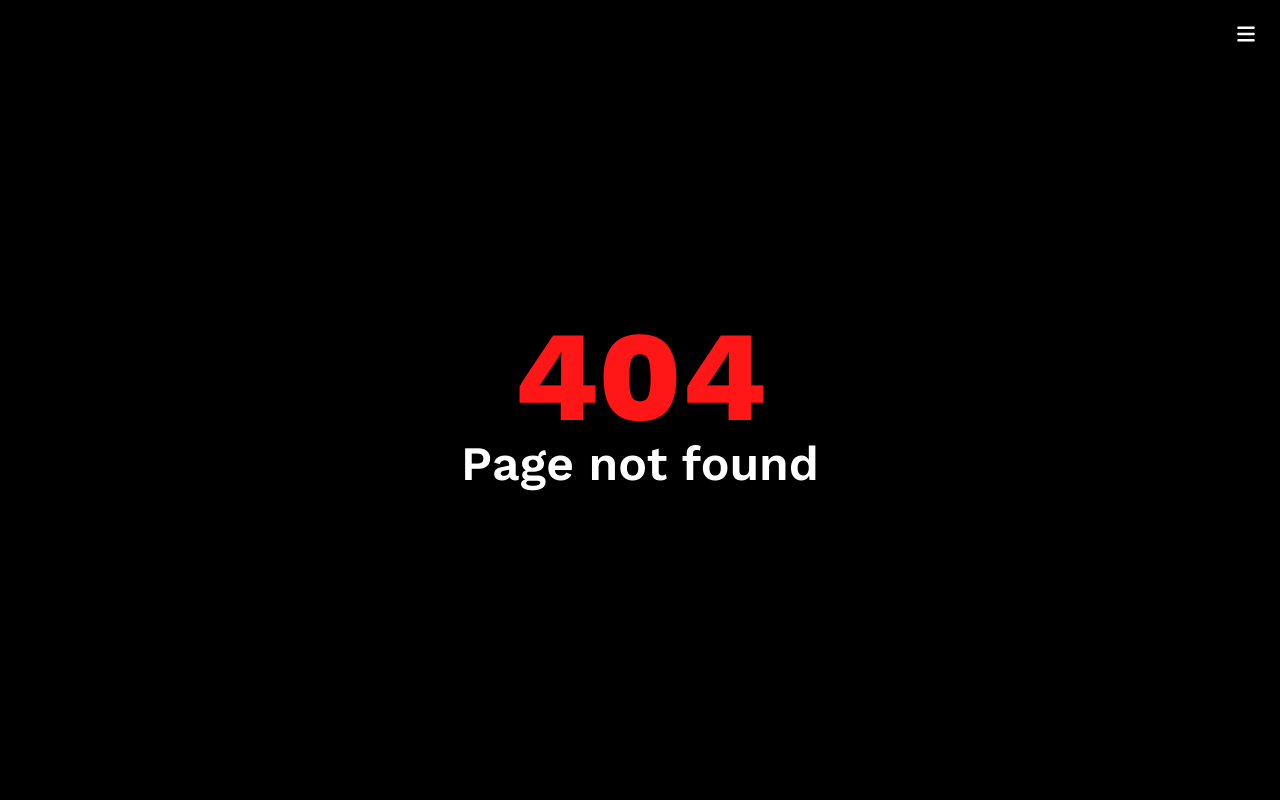
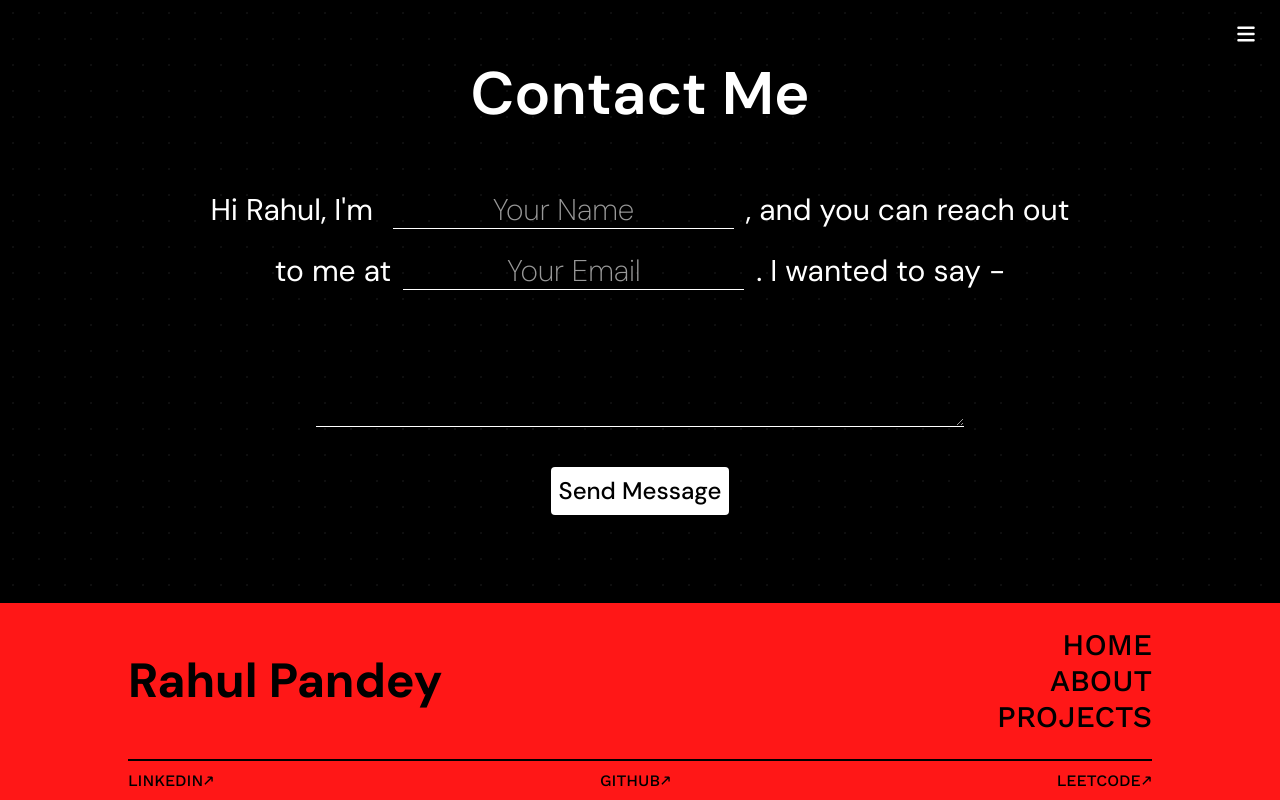
Before and after one commit to rahul-p19/RahulPandey, a Next.js app: page /contact in a window 1280 px wide. Before the commit this address had no page. Shown: the top 800 px of the page. Built offline with nearby package versions, Linux system fonts and the light colour scheme.

Commit message:
feat: add contact page

```diff
--- /dev/null
+++ b/app/contact/page.tsx
@@ -0,0 +1,35 @@
+import React from "react";
+
+function Page() {
+	return (
+		<div className="font-dmsans bg-[radial-gradient(#e5e7eb10_1px,transparent_1px)] [background-size:26px_26px] flex flex-col items-center text-white p-16 gap-8">
+			<h1 className="text-4xl sm:text-6xl font-semibold mb-6">
+				Contact Me
+			</h1>
+			<form
+				className="flex flex-col items-center font-dmsans text-3xl w-3/4"
+				action="https://formsubmit.co/4680f053eacf8a81b23fc5f9f4b7b70c"
+				method="POST">
+					<input type="text" name="_honey" style={{ display: "none" }}></input>
+                    <input type="hidden" name="_autoresponse" value="Message Received!" className="hidden"></input>
+				<p className="text-center">
+                    <input type="hidden" name="_next" value="https://rahulpandey.tech/thanks"></input>
+					Hi Rahul, I&apos;m{" "}
+					<input
+						type="text"
+                        name="name"
+						className="m-3 bg-transparent border-b border-white outline-none placeholder:text-center placeholder:font-extralight placeholder:text-white/60 text-white/60"
+                        placeholder="Your Name"
+					/>
+                    , and you can reach out to me at
+                    <input type="email" name="email" className="m-3 bg-transparent border-b border-white outline-none placeholder:text-center placeholder:font-extralight placeholder:text-white/60 text-white/60"
+                    placeholder="Your Email" />. I wanted to say -
+				</p>
+                <textarea name="message" rows={3} className="border-b border-white outline-none w-3/4 text-white/60 font-extralight my-4" />
+                <button type="submit" className="my-6 bg-white rounded-[4px] text-black p-2 text-2xl font-medium">Send Message</button>
+			</form>
+		</div>
+	);
+}
+
+export default Page;
--- a/app/layout.tsx
+++ b/app/layout.tsx
@@ -1,5 +1,5 @@
 import type { Metadata } from "next";
-import { Inter, Work_Sans } from "next/font/google";
+import { Inter, Work_Sans, DM_Sans } from "next/font/google";
 import "./globals.css";
 import Menu from "@/components/Menu";
 import Footer from "@/components/Footer";
@@ -12,6 +12,10 @@ const work_sans = Work_Sans({
   subsets: ["latin"],
   variable: "--font-worksans"
 });
+const dm_sans = DM_Sans({
+  subsets: ["latin"],
+  variable: "--font-dmsans"
+})
 
 export const metadata: Metadata = {
   title: "Rahul Pandey",
@@ -26,7 +30,7 @@ export default function RootLayout({
 }>) {
   return (
     <html lang="en">
-      <body className={`${inter.variable} ${work_sans.variable}`}>
+      <body className={`${inter.variable} ${work_sans.variable} ${dm_sans.variable}`}>
         <Menu />
         {children}
         <Footer />
--- a/app/page.tsx
+++ b/app/page.tsx
@@ -6,7 +6,7 @@ import Hero from "@/components/Hero";
 
 function Landing() {
 	return (
-		<div className="h-full relative font-inter text-white bg-[radial-gradient(#e5e7eb10_1px,transparent_1px)] [background-size:26px_26px]">
+		<div className="h-full relative font-dmsans text-white bg-[radial-gradient(#e5e7eb10_1px,transparent_1px)] [background-size:26px_26px]">
 		<Hero />
 		<About />
 		</div>
--- /dev/null
+++ b/app/thanks/page.tsx
@@ -0,0 +1,11 @@
+import React from 'react'
+
+function Page() {
+  return (
+    <div className='grid place-items-center h-[65.5vh] w-full bg-[radial-gradient(#e5e7eb10_1px,transparent_1px)] [background-size:26px_26px]'>
+        <h1 className='text-4xl sm:text-6xl font-dmsans text-white'>Thanks for your message!</h1>
+    </div>
+  )
+}
+
+export default Page
--- a/components/About.tsx
+++ b/components/About.tsx
@@ -4,6 +4,7 @@ import Image from "next/image";
 import gsap from "gsap";
 import { ScrollTrigger } from "gsap/dist/ScrollTrigger";
 import { useGSAP } from "@gsap/react";
+import { BsCardText } from "react-icons/bs";
 
 gsap.registerPlugin(useGSAP);
 gsap.registerPlugin(ScrollTrigger);
@@ -31,7 +32,7 @@ const aboutCards = [
 	},
 ];
 
-function About() {
+function Temp() {
 	const aboutContainerRef = useRef<HTMLDivElement | null>(null);
 	const processRef = useRef<HTMLDivElement | null>(null);
 	const processItemsRef = useRef<(HTMLDivElement | null)[]>([]);
@@ -104,4 +105,15 @@ function About() {
 	);
 }
 
+function About(){
+	return (
+		<div className="grid grid-cols-2 justify-items-center py-16">
+			<h1 className="text-3xl sm:text-5xl font-semibold" id="about">About Me</h1>
+			<div className="flex flex-col items-center gap-8 text-lg">
+				{aboutCards.map((card)=><p key={card.alt} className="w-3/4">{card.text}</p>)}
+			</div>
+		</div>
+	)
+}
+
 export default About;
--- a/components/Footer.tsx
+++ b/components/Footer.tsx
@@ -22,9 +22,7 @@ function Footer() {
 		<footer className="bg-red overflow-clip flex flex-col px-[10vw]" id="contact">
 			<div className="flex justify-center sm:justify-between items-center py-6">
                 <div className="flex flex-col items-center sm:items-start">
-                    <h2 className="font-inter font-bold text-4xl sm:text-5xl my-6">Rahul Pandey</h2>
-                    <p className="text-sm font-semibold font-worksans uppercase">Email</p>
-                    <Link href="mailto:pandeyrahul.work@gmail.com" className="font-worksans underline underline-offset-1 font-medium hover:font-semibold">pandeyrahul.work@gmail.com</Link>
+                    <h2 className="font-dmsans font-bold text-4xl sm:text-5xl my-6">Rahul Pandey</h2>
                 </div>
                 <nav className="hidden sm:flex flex-col">
 					{menuLinks.map((link, ind) => (
--- a/components/Menu.tsx
+++ b/components/Menu.tsx
@@ -40,7 +40,7 @@ function Menu() {
 	const menuLinks = [
 		{ path: "/", label: "Home" },
 		{ path: "/#about", label: "About" },
-		{ path: "/#contact", label: "Contact" },
+		{ path: "/contact", label: "Contact" },
 		{ path: "/projects", label: "Projects" },
 	];
 
--- a/tailwind.config.ts
+++ b/tailwind.config.ts
@@ -15,6 +15,7 @@ const config: Config = {
       },
       fontFamily: {
         inter: "var(--font-inter)",
+        dmsans: "var(--font-dmsans)",
         worksans: "var(--font-worksans)"
       },
       colors: {
```
